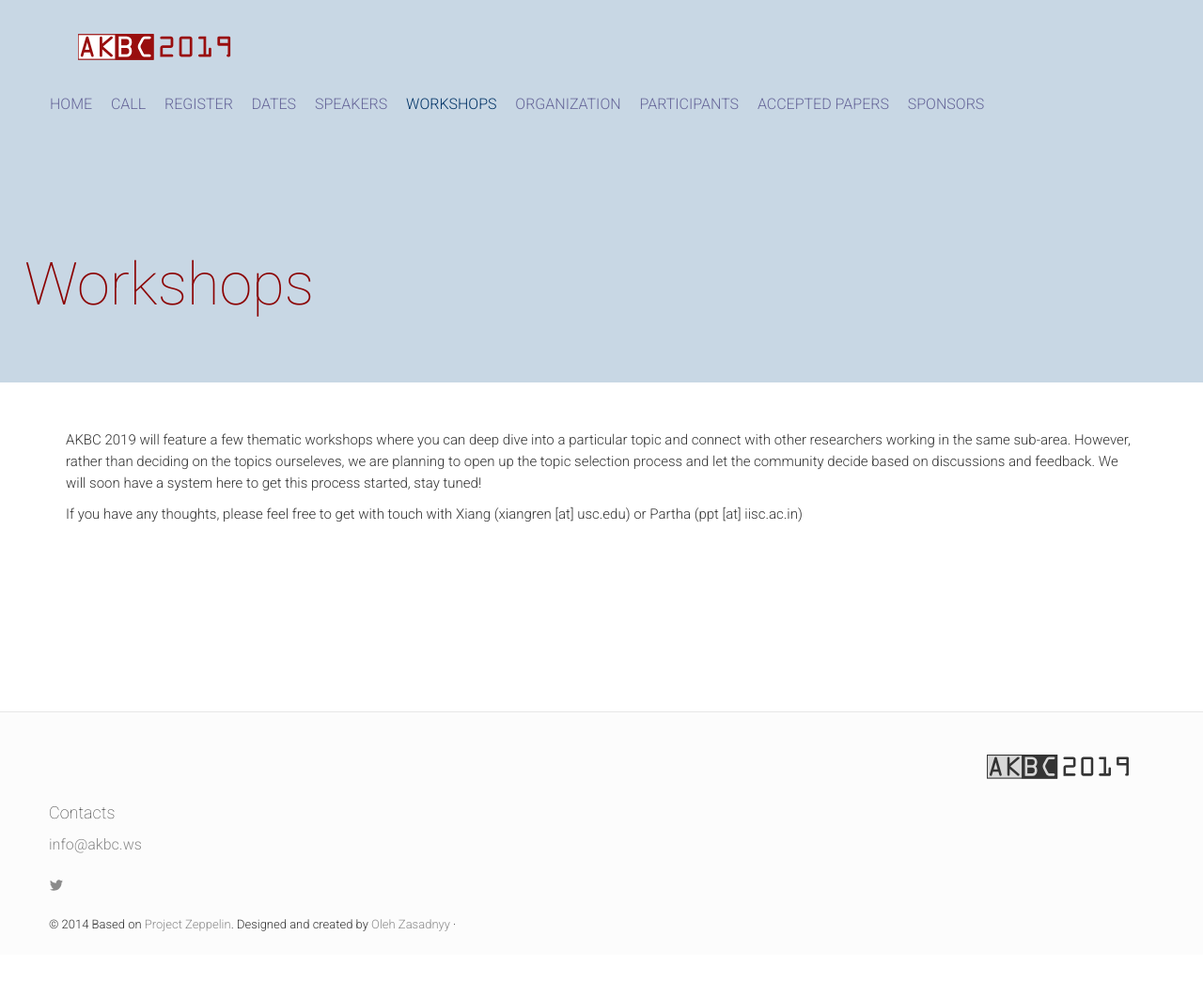
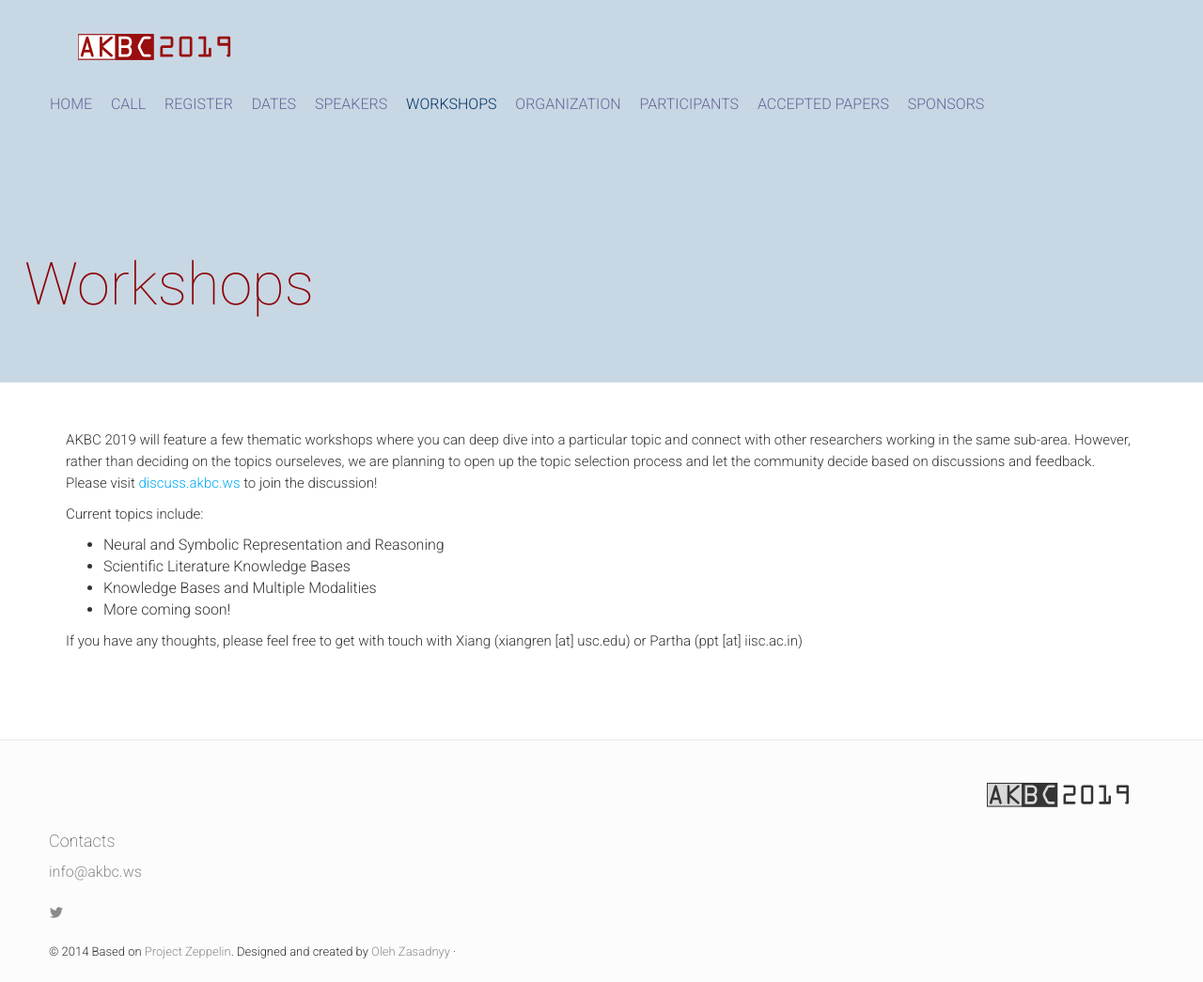
Before and after one commit to akbc-conference/2019, a Jekyll site: the page built from workshops.html, in a window 1280 px wide and 1045 px high. Shown: the whole window at 94% size. Built offline with Jekyll 4.4.1, drawn with Linux system fonts in a browser that asks for light colours; nearby versions of some CDN libraries; comment, search, counter and statistics services are not loaded.

Commit message:
tried to move more stuff

```diff
--- a/_includes/workshops.html
+++ b/_includes/workshops.html
@@ -1,10 +1,17 @@
 <section id="workshops">
   <div class="container">
     <div class="main-text">
-      <p>AKBC 2019 will feature a few thematic workshops where you can deep dive into a particular topic and connect with other researchers working in the same sub-area. However, rather than deciding on the topics ourseleves, we are planning to open up the topic selection process and let the community decide based on discussions and feedback. We will soon have a system here to get this process started, stay tuned!</p>
+      <p>AKBC 2019 will feature a few thematic workshops where you can deep dive into a particular topic and connect with other researchers working in the same sub-area. However, rather than deciding on the topics ourseleves, we are planning to open up the topic selection process and let the community decide based on discussions and feedback. Please visit <a href="https://discuss.akbc.ws">discuss.akbc.ws</a> to join the discussion!</p>
+      <p>Current topics include:
+        <ul>
+          <li>Neural and Symbolic Representation and Reasoning</li>
+          <li>Scientific Literature Knowledge Bases</li>
+          <li>Knowledge Bases and Multiple Modalities</li>
+          <li>More coming soon!</li>
+        </ul>
+      </p>
       <p>If you have any thoughts, please feel free to get with touch with Xiang (xiangren [at] usc.edu) or Partha (ppt [at] iisc.ac.in)</p>
       <br>
     </div>
-  {% include disqus-comments.html %}
   </div>
 </section>
```
Also changed, not shown: _includes/prev.html (added, +17 -0 lines).
